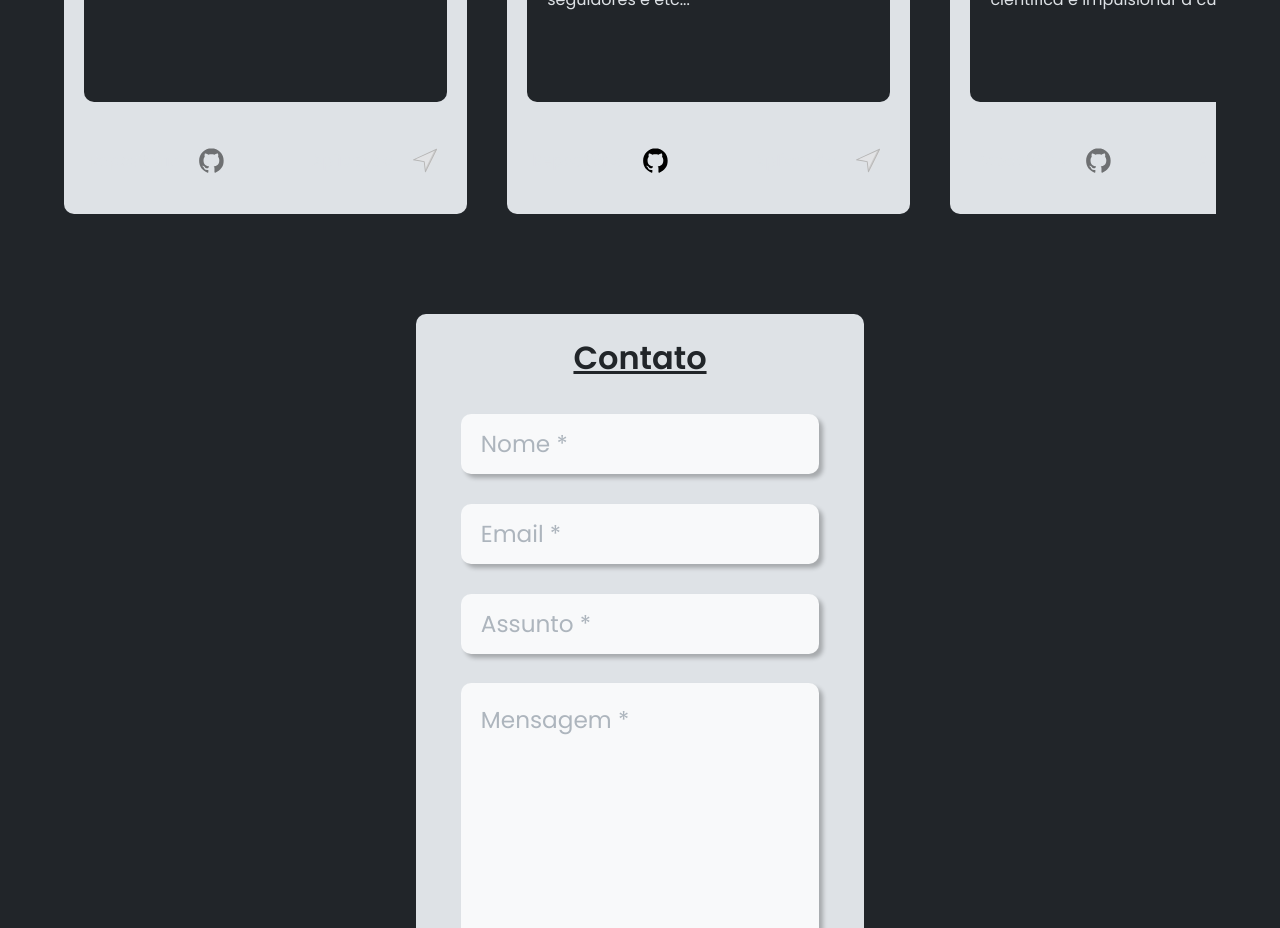
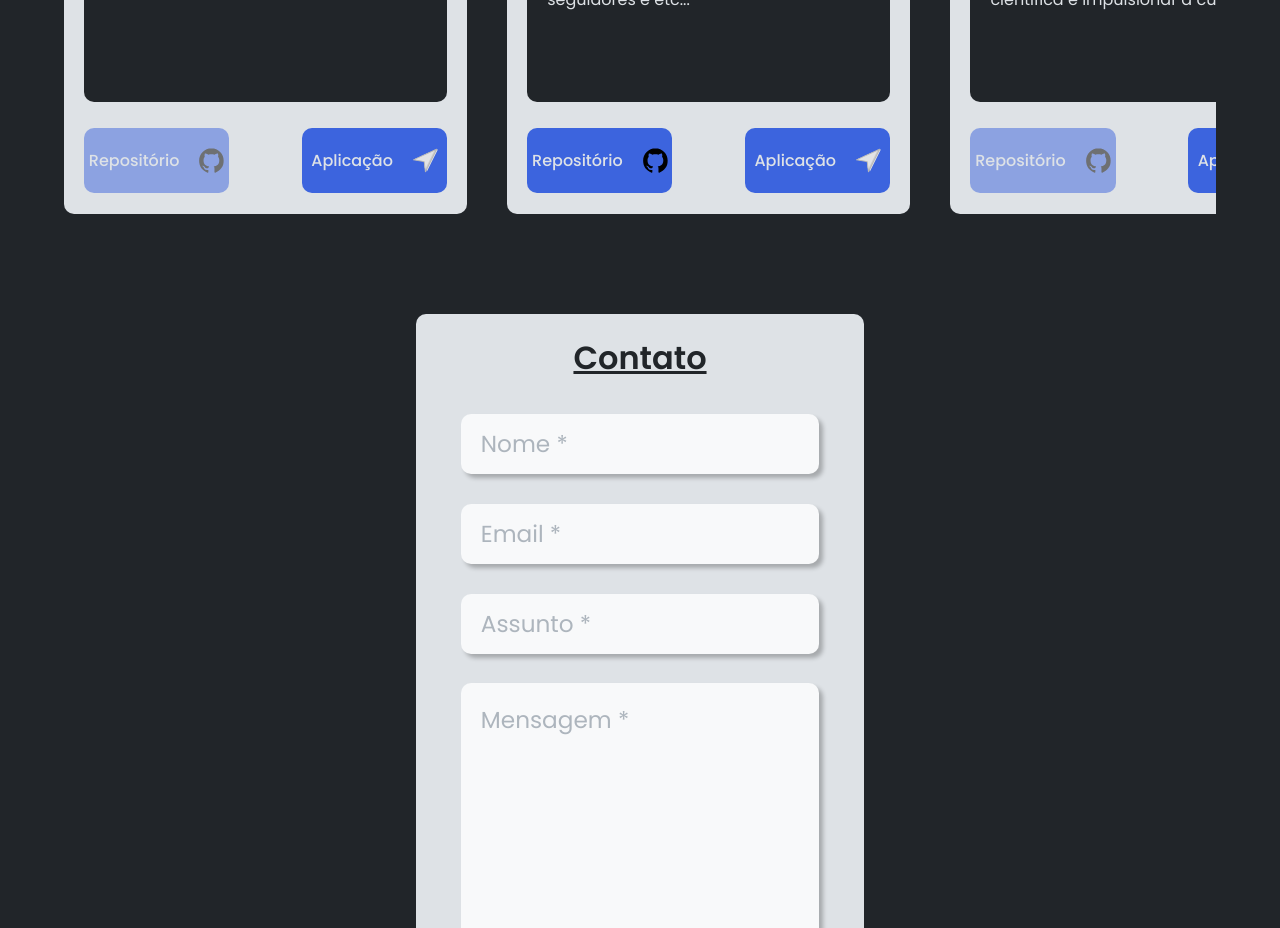
Before and after one commit to LuisEduardo20/Portfolio, a React (Create React App) app: page / in a window 1280 px wide. Shown: the part 1400-2328 px from the top of the page. Built offline with nearby package versions, Linux system fonts and the light colour scheme.

Commit message:
Adição das cores do background dos links

```diff
--- a/src/styles/global.ts
+++ b/src/styles/global.ts
@@ -8,6 +8,9 @@ export const GlobalStyle = createGlobalStyle`
     --input-background: #F8F9FA;
     --input-placeholder: #ADB5BD;
     --button-background: #495057;
+
+    --link-background: #3C64DE;
+    --link-hover: #514ef4;
   }
 
   * {
@@ -17,8 +20,6 @@ export const GlobalStyle = createGlobalStyle`
     box-sizing: border-box;
 
     font-family: 'Poppins', sans-serif;
-
-
   }
 
   *::-webkit-scrollbar {
```
